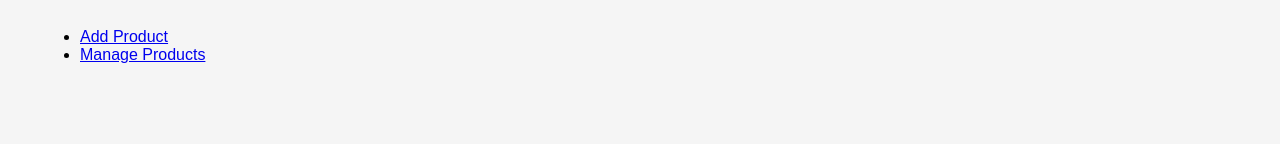
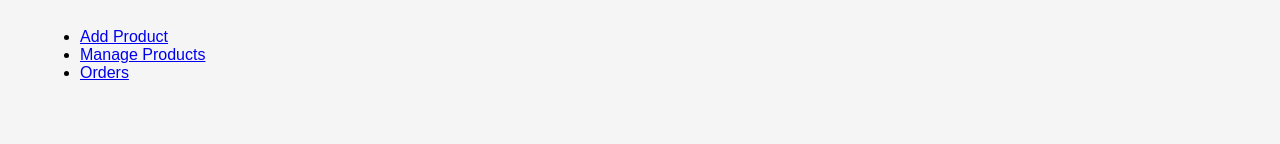
Before and after one commit to pritamjat/store-nutrifarmdelight, a Next.js app: page /admin in a window 1280 px wide. Shown: the part 156-300 px from the top of the page. Built offline with nearby package versions, Linux system fonts and the light colour scheme; no server answers.

Commit message:
Update page.js

```diff
--- a/app/admin/page.js
+++ b/app/admin/page.js
@@ -6,6 +6,7 @@ export default function AdminPage() {
       <ul>
         <li><a href="/admin/add-product">Add Product</a></li>
         <li><a href="/admin/products">Manage Products</a></li>
+        <li><a href="/admin/orders">Orders</a></li>
       </ul>
     </div>
   );
```
